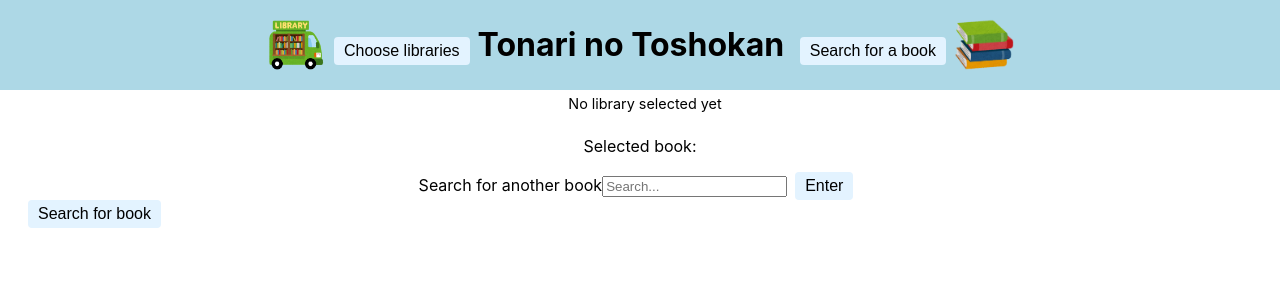
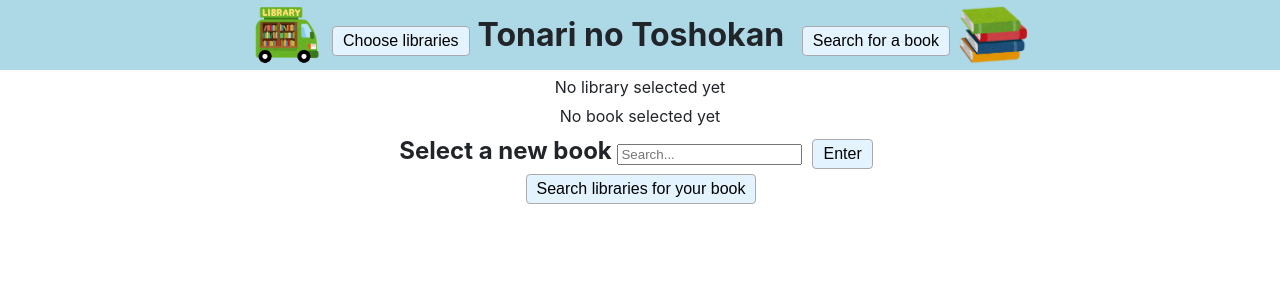
Before and after one commit to Anna-M-Thomas/tonari-no-toshokan, a React (Create React App) app: page / in a window 1280 px wide. Shown: the top 300 px of the page. Built offline with nearby package versions, Linux system fonts and the light colour scheme.

Commit message:
Styling mostly done
Except fixing top bar in smaller screens

```diff
--- a/src/App.js
+++ b/src/App.js
@@ -1,42 +1,44 @@
-import React, { useState } from "react";
+import React, { useState, useEffect } from "react";
 import Librarysearch from "./Librarysearch";
 import Booksearch from "./Booksearch";
 import Header from "./components/Header";
 
 const App = () => {
   const [mode, changeMode] = useState("book");
+  const savedlibraries = JSON.parse(localStorage.getItem("library"));
+  const savedbook = JSON.parse(localStorage.getItem("book"));
+  const [selectedLibraries, setSelectedLibraries] = useState(
+    savedlibraries || []
+  );
+  const [book, setBook] = useState(savedbook || {});
 
-  const saveditems = JSON.parse(localStorage.getItem("selected"));
-  const savedbook = JSON.parse(localStorage.getItem("book"));
-  const [selected, setSelected] = useState(saveditems || []);
-  const [isbn, setISBN] = useState("");
-  const [book, setBook] = useState(savedbook || {});
-  const [googleBooksOpen, setGoogleBooksOpen] = useState(false);
+  useEffect(() => {
+    localStorage.setItem("library", JSON.stringify(selectedLibraries));
+    localStorage.setItem("book", JSON.stringify(book));
+  }, [selectedLibraries, book]);
 
   return (
     <>
       <Header
         changeMode={changeMode}
-        selected={selected}
-        setSelected={setSelected}
+        mode={mode}
+        selectedLibraries={selectedLibraries}
+        setSelectedLibraries={setSelectedLibraries}
+        book={book}
+        setBook={setBook}
       />
       <main className="container">
         {mode === "library" ? (
           <Librarysearch
-            selected={selected}
-            isbn={isbn}
-            setSelected={setSelected}
+            selectedLibraries={selectedLibraries}
+            setSelectedLibraries={setSelectedLibraries}
             book={book}
           />
         ) : (
           <Booksearch
-            selected={selected}
-            isbn={isbn}
-            setISBN={setISBN}
+            selectedLibraries={selectedLibraries}
             book={book}
             setBook={setBook}
-            googleBooksOpen={googleBooksOpen}
-            setGoogleBooksOpen={setGoogleBooksOpen}
           />
         )}
       </main>
--- a/src/Booksearch.js
+++ b/src/Booksearch.js
@@ -1,56 +1,53 @@
-import React, { useState, useEffect } from "react";
+import React, { useState } from "react";
 import Librarybooks from "./components/Librarybooks";
-import Book from "./components/Book";
 import Googlebooks from "./components/Googlebooks";
 
-function Booksearch({
-  selected,
-  book,
-  setBook,
-  googleBooksOpen,
-  setGoogleBooksOpen,
-}) {
+function Booksearch({ selectedLibraries, book, setBook }) {
   const [googleBooksQuery, setGoogleBooksQuery] = useState("");
-  const [isbnSearch, setIsbnSearch] = useState("");
-  const [search, setSearch] = useState([]);
+  const [googleBooksOpen, setGoogleBooksOpen] = useState(false);
+  const [libraryBookSearch, setLibraryBookSearch] = useState([]);
+  const [libraryBooksOpen, setLibraryBooksOpen] = useState(false);
 
   function handleChangeQuery(event) {
+    setGoogleBooksOpen(false);
     setGoogleBooksQuery(event.target.value);
   }
 
-  function handleIsbnQuery(event) {
+  function handleGoogleBooksSearch(event) {
     event.preventDefault();
     if (googleBooksQuery) {
-      setIsbnSearch(googleBooksQuery);
       setGoogleBooksOpen(true);
+      setLibraryBooksOpen(false);
     }
   }
 
   function handleLibraryBookSearch(event) {
     event.preventDefault();
-    if (book) {
-      let newArray = selected.map((library) => {
+    if (Object.keys(book).length > 0 && selectedLibraries) {
+      let newArray = selectedLibraries.map((library) => {
         return {
-          systemid: library,
+          systemid: library.systemid,
           isbn: book.industryIdentifiers[0].identifier,
         };
       });
-      setSearch(newArray);
+      setLibraryBookSearch(newArray);
+      setLibraryBooksOpen(true);
     }
   }
 
+  let searchResults = libraryBookSearch.map((library) => (
+    <Librarybooks search={library} key={library.systemid} />
+  ));
+
   return (
-    <div className="Book">
-      <div className="bookTop">
-        <div className="selectedBook">
-          <p>Selected book:</p>
-          <Book book={book} setBook={setBook} includeButton={false} />
-          <form onSubmit={handleIsbnQuery}>
-            <label>
-              Search for another book
+    <>
+      <div className="topbar">
+        <form onSubmit={handleGoogleBooksSearch}>
+          <label className="bold">
+            Select a new book{" "}
             <input
               type="text"
-                name="isbnSearch"
+              name="googleBook"
               placeholder="Search..."
               onChange={handleChangeQuery}
             />
@@ -58,26 +55,21 @@ function Booksearch({
           <button type="submit">Enter</button>
         </form>
       </div>
-        {googleBooksOpen ? (
+      {!googleBooksOpen && (
+        <form onSubmit={handleLibraryBookSearch} className="topbar">
+          <button type="submit">Search libraries for your book</button>
+        </form>
+      )}
+
+      {googleBooksOpen && (
         <Googlebooks
-            isbnSearch={isbnSearch}
+          googleBooksQuery={googleBooksQuery}
           setBook={setBook}
           setGoogleBooksOpen={setGoogleBooksOpen}
         />
-        ) : (
-          ""
       )}
-      </div>
-      <form onSubmit={handleLibraryBookSearch} id="search_library_for_book">
-        <button type="submit" form="search_library_for_book">
-          Search for book
-        </button>
-      </form>
-      <br />
-      {search.map((library) => (
-        <Librarybooks search={library} key={library.systemid} />
-      ))}
-    </div>
+      {libraryBooksOpen && <ul>{searchResults}</ul>}
+    </>
   );
 }
 
--- a/src/assets/libraryCode.js
+++ b/src/assets/libraryCode.js
@@ -1,8 +1,8 @@
 const libraryCode = {
   BM: "Bookmobile",
-  SMALL: "Small: Library room/community center",
-  MEDIUM: "Medium: Local library",
-  LARGE: "Large: Wider-area library",
+  SMALL: "Small library room/community center",
+  MEDIUM: "Medium local library",
+  LARGE: "Large wider-area library",
   UNIV: "University library",
   SPECIAL: "Specialized library",
 };
--- a/src/components/Header.js
+++ b/src/components/Header.js
@@ -1,6 +1,12 @@
 import React from "react";
 
-const Header = ({ changeMode, selected, setSelected }) => {
+const Header = ({
+  changeMode,
+  selectedLibraries,
+  setSelectedLibraries,
+  setBook,
+  book,
+}) => {
   const handleLibraryClick = () => {
     changeMode("library");
   };
@@ -9,35 +15,57 @@ const Header = ({ changeMode, selected, setSelected }) => {
     changeMode("book");
   };
 
-  const handleClearButtonClick = () => {
-    setSelected([]);
-    localStorage.setItem("selected", JSON.stringify([]));
+  const libraryClearButtonClick = () => {
+    setSelectedLibraries([]);
+    localStorage.setItem("library", JSON.stringify([]));
   };
 
-  const selectedHeader =
-    selected.length > 0 ? (
-      <div className="selected">
-        Selected libraries:{" "}
-        {selected.map((item) => item.replace("_", " ")).join(", ")}
-        <button onClick={handleClearButtonClick}>Clear libraries</button>
-      </div>
-    ) : (
-      <div className="selected">No library selected yet</div>
-    );
+  const bookClearButtonClick = () => {
+    setBook({});
+    localStorage.setItem("book", JSON.stringify({}));
+  };
 
   return (
+    <>
       <div id="headerContainer">
         <div id="header">
-        <img className="headerImg" src="./car_book_idou_tosyokan.png" />
+          <img
+            className="headerImg"
+            alt="bookmobile"
+            src="./car_book_idou_tosyokan.png"
+          />
           <h1>
             <button onClick={handleLibraryClick}>Choose libraries</button>
             Tonari no Toshokan{" "}
             <button onClick={handleBookClick}>Search for a book</button>
           </h1>
-        <img className="headerImg" src="./book_yoko.png" />
+          <img className="headerImg" alt="book" src="./book_yoko.png" />
         </div>
-      {selectedHeader}
       </div>
+      {selectedLibraries.length > 0 ? (
+        <div className="topbar">
+          Selected libraries:{" "}
+          {selectedLibraries
+            .map((item) => item.systemid.replace("_", " "))
+            .join(", ")}
+          <button onClick={libraryClearButtonClick} className="alertButton">
+            Clear
+          </button>{" "}
+        </div>
+      ) : (
+        <div className="topbar">No library selected yet</div>
+      )}
+      {Object.keys(book).length > 0 ? (
+        <div className="topbar">
+          Selected book: {book.title}
+          <button onClick={bookClearButtonClick} className="alertButton">
+            Clear
+          </button>
+        </div>
+      ) : (
+        <div className="topbar">No book selected yet</div>
+      )}
+    </>
   );
 };
 
--- a/src/index.css
+++ b/src/index.css
@@ -1,3 +1,7 @@
+* {
+  box-sizing: border-box;
+}
+
 body {
   margin: 0;
   font-family: -apple-system, BlinkMacSystemFont, "Segoe UI", "Roboto", "Oxygen",
@@ -5,6 +9,12 @@ body {
     sans-serif;
   -webkit-font-smoothing: antialiased;
   -moz-osx-font-smoothing: grayscale;
+  font-size: 1rem;
+  font-weight: 400;
+  line-height: 1.5;
+  color: #212529;
+  text-align: left;
+  background-color: #fff;
 }
 
 code {
@@ -14,19 +24,40 @@ code {
 
 #isbnScroller {
   display: flex;
-  overflow: scroll;
+  flex-wrap: wrap;
+  justify-content: center;
+}
+
+.librariesContainer {
+  display: flex;
+  flex-wrap: wrap;
   align-items: center;
 }
 
-.isbnBook {
-  margin: 5px;
-  min-width: 250px;
-  min-height: 300px;
+.bold {
+  font-size: 1.5em;
+  margin-left: 0;
+  margin-right: 0;
+  font-weight: bold;
+}
+
+.book {
+  width: 12rem;
+  padding: 1rem;
+  display: flex;
   text-align: center;
+  word-wrap: break-word;
+  justify-content: space-between;
+  flex-direction: column;
+}
+
+.bookImg {
+  box-shadow: rgba(0, 0, 0, 0.02) 0px 1px 3px 0px,
+    rgba(27, 31, 35, 0.15) 0px 0px 0px 1px;
 }
 
 .headerImg {
-  width: 60px;
+  width: 70px;
 }
 
 #header {
@@ -35,11 +66,10 @@ code {
   justify-content: center;
   align-items: center;
   background-color: lightblue;
-  height: 90px;
+  height: 70px;
 }
 
 #headerContainer {
-  position: fixed;
   top: 0;
   width: 100%;
   display: flex;
@@ -47,46 +77,45 @@ code {
 }
 
 .container {
-  margin-top: 120px;
-  margin-left: 20px;
-  margin-right: 20px;
-}
-
-.selected {
-  background-color: rgba(255, 255, 255, 0.9);
-  width: 100%;
-  font-size: 90%;
-  text-align: center;
-  padding: 5px;
-  overflow: hidden;
+  margin-left: 2%;
+  margin-right: 2%;
+  margin-bottom: 2%;
 }
 
 button {
-  border: none;
+  border: 1px solid #aaa;
   background-color: #e3f3ff;
   padding: 5px 10px;
   border-radius: 4px;
   text-decoration: none;
   font-size: 16px;
-  margin-left: 8px;
+  margin-left: 10px;
   margin-right: 8px;
 }
 
-.bookTop {
-  display: flex;
+.alertButton {
+  background-color: #f7b2bf;
+  padding: 3px 5px;
 }
 
-.selectedBook {
+.isbnSearchBar {
+  width: 100%;
   display: flex;
-  flex: 1;
-  flex-direction: column;
   align-items: center;
+  justify-content: center;
+}
+
+.topbar {
+  width: 100%;
+  padding-top: 5px;
+  display: flex;
+  align-items: center;
+  justify-content: center;
 }
 
 /*Library styles*/
 .library {
-  padding: 5px;
-  width: 100%;
+  display: flex;
 }
 
 .libraryTop {
@@ -97,13 +126,40 @@ button {
 .libraryName {
   display: flex;
   align-items: center;
+  justify-content: center;
 }
 
 ul {
   list-style-type: none;
+  text-align: center;
+}
+/*
+.details {
+  display: flex;
+  flex-wrap: wrap;
+}*/
+
+li {
+  margin: 0.5rem;
+}
+
+/*
+.details li {
+  text-align: center;
+  padding: 1rem;
   margin: 0;
-  padding: 0;
+  max-width: 20rem;
 }
+*/
+/*
+.details {
+  display: grid;
+}
+
+.branchDetails {
+  display: flex;
+  justify-content: space-evenly;
+}*/
 
 .hidden {
   display: none;
```
Also changed, not shown: src/Librarysearch.js (+32 -34 lines), src/components/Book.js (+8 -13 lines), src/components/Googlebooks.js (+7 -10 lines), src/components/Librarybooks.js (+40 -23 lines), src/components/library/Branchdetails.js (+14 -13 lines), src/components/library/Libraries.js (+6 -6 lines), src/components/library/Library.js (+6 -6 lines), 1 other file (tests, documents, lock files or other folders). Lines whose indentation alone changed are shown as unchanged.
